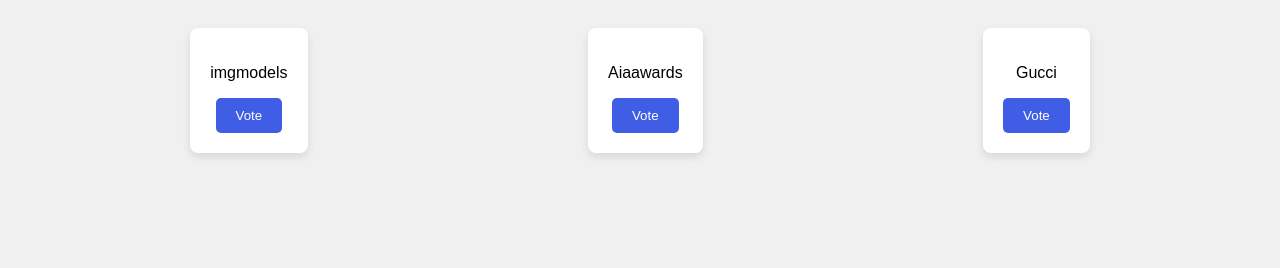
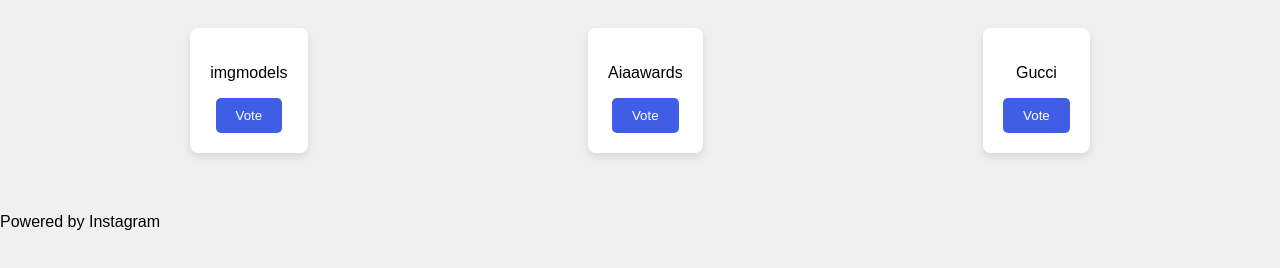
Before and after one commit to Fortunebeast272822/Brain-works-, a plain HTML site: page index.html in a window 1280 px wide. Shown: the part 90-358 px from the top of the page. Drawn offline with Linux system fonts and the light colour scheme.

Commit message:
Update index.html

```diff
--- a/index.html
+++ b/index.html
@@ -29,5 +29,8 @@
 
         </div>
     </div>
+     <footer>
+        Powered by Instagram
+    </footer>
 </body>
 </html>
```
